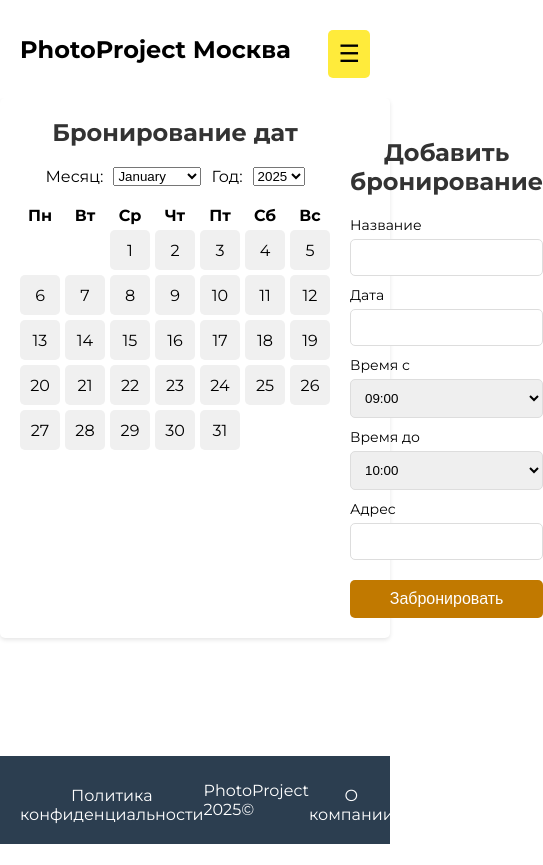
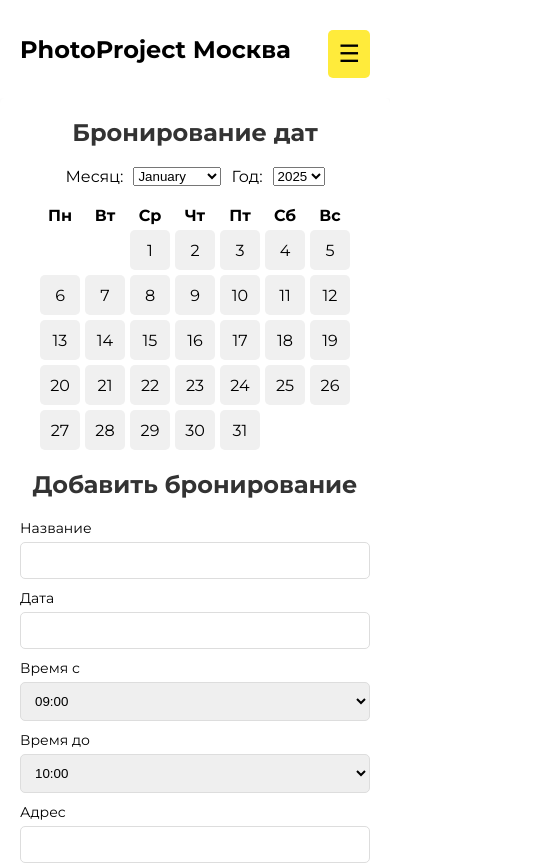
Before and after one commit to MaximkaProMax/graduation, a React (Create React App) app in the folder photoproject/: page /calendar in a window 390 px wide. Shown: the top 865 px of the page, 543 px wide, since content can reach past the window. Before the commit the page ends 844 px from the top, so only its background shows below. Built offline with nearby package versions, Linux system fonts and the light colour scheme; the HTML template or start-up script is replaced by a standard one.

Commit message:
Updating library versions and adapting the interface to mobile devices

```diff
--- a/photoproject/src/components/Booking.css
+++ b/photoproject/src/components/Booking.css
@@ -28,3 +28,14 @@
 .booking-table tr:hover {
   background-color: #ddd;
 }
+
+/* Медиа-запросы для мобильной оптимизации */
+@media (max-width: 768px) {
+  .booking-container {
+    overflow-x: auto; /* Добавляем полосу прокрутки */
+  }
+
+  .booking-table {
+    width: 1000px; /* Устанавливаем фиксированную ширину для таблицы */
+  }
+}
--- a/photoproject/src/components/Calendar.css
+++ b/photoproject/src/components/Calendar.css
@@ -108,3 +108,26 @@
   width: 100%;
   font-size: 16px;
 }
+
+/* Медиа-запросы для мобильной оптимизации */
+@media (max-width: 768px) {
+  .calendar-page {
+    display: flex;
+    flex-direction: column;
+    align-items: center;
+  }
+
+  .left-section,
+  .right-section {
+    width: 100%;
+    margin-right: 0;
+  }
+
+  .left-section {
+    order: 1; /* Календарь отображается первым в мобильной версии */
+  }
+
+  .right-section {
+    order: 2; /* Раздел "Добавить бронирование" отображается под календарем */
+  }
+}
--- a/photoproject/src/components/Cart.css
+++ b/photoproject/src/components/Cart.css
@@ -16,6 +16,7 @@
 .cart-content {
   display: flex;
   justify-content: space-between;
+  flex-wrap: wrap;
 }
 
 .cart-items {
@@ -83,3 +84,32 @@
 .cart-item p {
   margin: 5px 0;
 }
+
+/* Медиа-запросы для мобильной оптимизации */
+@media (max-width: 768px) {
+  .cart-content {
+    display: block; /* Размещаем карточки друг под другом */
+  }
+
+  .cart-item {
+    display: block; /* Размещаем карточки друг под другом */
+    margin-bottom: 20px;
+  }
+
+  .cart-image {
+    width: 150px; /* Устанавливаем меньшую ширину для мобильной версии */
+    height: 150px; /* Устанавливаем меньшую высоту для мобильной версии */
+    margin-right: 0;
+    margin-bottom: 10px;
+  }
+
+  .contact-section {
+    margin-left: 0; /* Убираем отступ слева */
+  }
+
+  .price-details,
+  .contact-details {
+    width: 100%; /* Устанавливаем ширину на 100% */
+    margin-bottom: 20px;
+  }
+}
--- a/photoproject/src/components/Footer.css
+++ b/photoproject/src/components/Footer.css
@@ -35,3 +35,16 @@ html, body {
 .content {
   flex: 1;
 }
+
+/* Медиа-запросы для мобильной оптимизации */
+@media (max-width: 768px) {
+  .footer {
+    flex-direction: column; /* Переключаем на вертикальное расположение */
+    align-items: flex-start; /* Выравниваем элементы по левому краю */
+  }
+
+  .footer a,
+  .footer div {
+    margin-bottom: 10px; /* Добавляем отступ снизу для элементов */
+  }
+}
--- a/photoproject/src/components/Home.css
+++ b/photoproject/src/components/Home.css
@@ -1,4 +1,3 @@
-/* src/components/Home.css */
 @import url('https://fonts.googleapis.com/css2?family=Montserrat:wght@400;700&display=swap');
 
 body {
@@ -64,6 +63,7 @@ body {
   justify-content: center;
   gap: 20px;
   margin-bottom: 20px;
+  flex-wrap: wrap;
 }
 
 .service-box {
@@ -96,3 +96,23 @@ body {
   width: 100%;
   background-color: #223F4A; /* Цвет фона подвала */
 }
+
+/* Медиа-запросы для мобильной оптимизации */
+@media (max-width: 768px) {
+  .description {
+    font-size: 18px; /* Уменьшаем размер шрифта */
+    padding: 15px; /* Уменьшаем отступы */
+    max-width: 90%; /* Увеличиваем ширину */
+  }
+
+  .service-box {
+    width: 90%; /* Увеличиваем ширину сервисных блоков */
+    max-width: 90%; /* Ограничиваем максимальную ширину */
+    font-size: 18px; /* Уменьшаем размер шрифта */
+  }
+
+  .cta-button {
+    font-size: 20px; /* Уменьшаем размер шрифта */
+    padding: 8px 16px; /* Уменьшаем отступы */
+  }
+}
--- a/photoproject/src/components/PrintingFlexBind.css
+++ b/photoproject/src/components/PrintingFlexBind.css
@@ -78,3 +78,46 @@
   border-radius: 5px;
   color: white; /* Цвет текста белый */
 }
+
+/* Медиа-запросы для мобильной оптимизации */
+@media (max-width: 768px) {
+  .printing-flexbind {
+    flex-direction: column;
+    align-items: center;
+  }
+
+  .left-section,
+  .right-section {
+    width: 100%;
+    margin-right: 0;
+  }
+
+  .left-section {
+    order: 1; /* Картинка отображается первой в мобильной версии */
+  }
+
+  .product-description {
+    order: 2; /* Описание товара отображается вторым */
+  }
+
+  .right-section {
+    order: 3; /* Параметры альбома отображаются третьими */
+  }
+
+  .total-price {
+    order: 4; /* Итоговая цена отображается последней */
+    width: 100%;
+  }
+
+  .option {
+    flex-direction: column;
+    align-items: flex-start;
+  }
+
+  .option label,
+  .option select,
+  .option input {
+    width: 100%;
+    margin-bottom: 10px;
+  }
+}
--- a/photoproject/src/components/PrintingFlexBind.js
+++ b/photoproject/src/components/PrintingFlexBind.js
@@ -7,7 +7,7 @@ const PrintingFlexBind = () => {
   const [spreads, setSpreads] = useState(2);
   const [lamination, setLamination] = useState('Матовый');
   const [quantity, setQuantity] = useState(1);
-  const [price, setPrice] = useState(1024);
+  const [price] = useState(1024); // Цена не изменяется, можно оставить без useState
 
   const handleFormatChange = (event) => {
     setFormat(event.target.value);
--- a/photoproject/src/components/PrintingLayFlat.css
+++ b/photoproject/src/components/PrintingLayFlat.css
@@ -78,3 +78,46 @@
   border-radius: 5px;
   color: white; /* Цвет текста белый */
 }
+
+/* Медиа-запросы для мобильной оптимизации */
+@media (max-width: 768px) {
+  .printing-layflat {
+    flex-direction: column;
+    align-items: center;
+  }
+
+  .left-section,
+  .right-section {
+    width: 100%;
+    margin-right: 0;
+  }
+
+  .left-section {
+    order: 1; /* Картинка отображается первой в мобильной версии */
+  }
+
+  .product-description {
+    order: 2; /* Описание товара отображается вторым */
+  }
+
+  .right-section {
+    order: 3; /* Параметры альбома отображаются третьими */
+  }
+
+  .total-price {
+    order: 4; /* Итоговая цена отображается последней */
+    width: 100%;
+  }
+
+  .option {
+    flex-direction: column;
+    align-items: flex-start;
+  }
+
+  .option label,
+  .option select,
+  .option input {
+    width: 100%;
+    margin-bottom: 10px;
+  }
+}
--- a/photoproject/src/components/Reviews.css
+++ b/photoproject/src/components/Reviews.css
@@ -31,3 +31,15 @@
 table tr:nth-child(even) {
   background-color: #f9f9f9;
 }
+
+/* Медиа-запросы для мобильной оптимизации */
+@media (max-width: 768px) {
+  .reviews-container {
+    overflow-x: auto; /* Добавляем горизонтальную прокрутку для мобильной версии */
+  }
+
+  table {
+    width: 100%;
+    display: block; /* Устанавливаем таблицу как блочный элемент для прокрутки */
+  }
+}
```
Also changed, not shown: photoproject/package.json (line endings or trailing spaces), 1 other file (tests, documents, lock files or other folders). Lines whose indentation alone changed are shown as unchanged.
